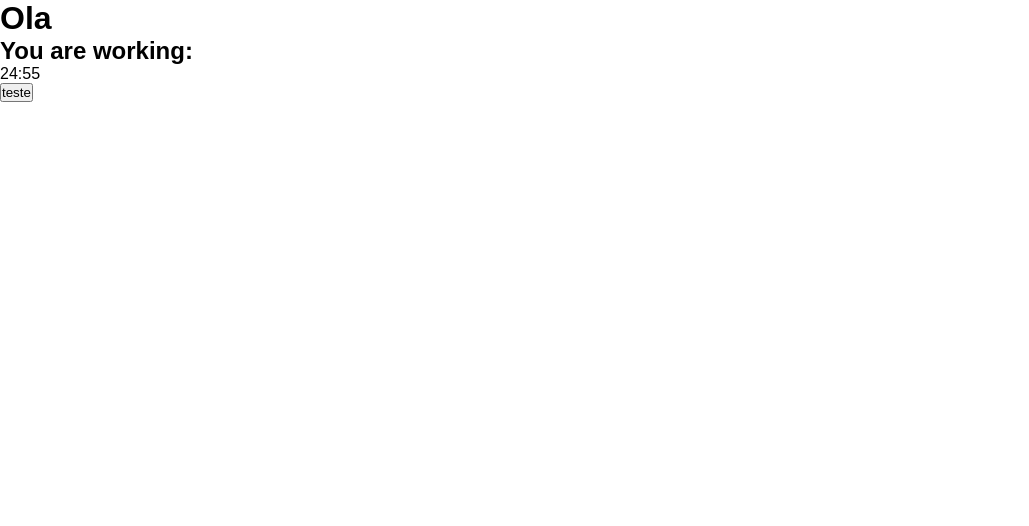
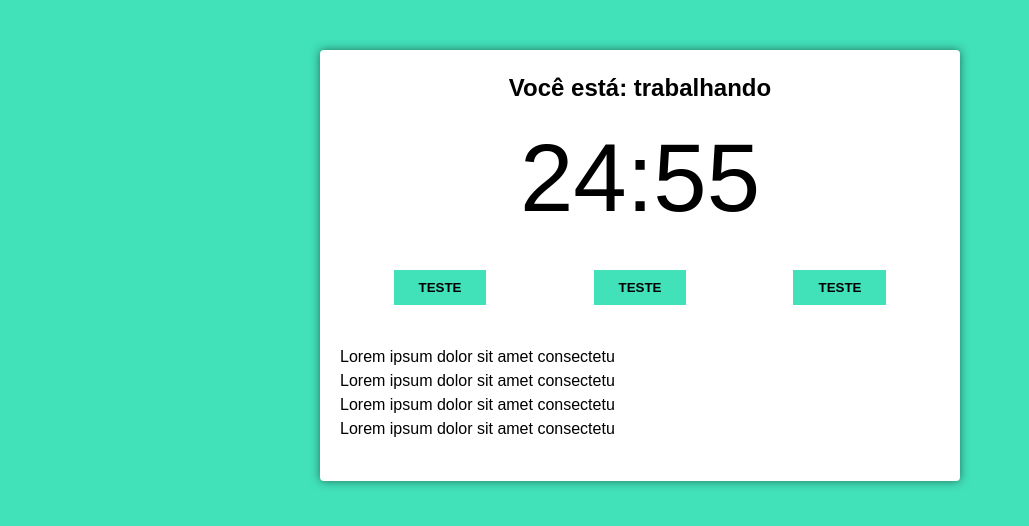
Before and after one commit to Orozimbo1/pomodoro_app, a React (Vite) app: page / in a window 1280 px wide. Shown: the top 526 px of the page, without its empty margins (0-1029 px from the left). Built offline with nearby package versions, Linux system fonts and the light colour scheme.

Commit message:
Configurando o css

```diff
--- a/index.html
+++ b/index.html
@@ -1,5 +1,5 @@
 <!doctype html>
-<html lang="en">
+<html lang="pt-br">
   <head>
     <meta charset="UTF-8" />
     <link rel="icon" type="image/svg+xml" href="/vite.svg" />
--- a/src/App.tsx
+++ b/src/App.tsx
@@ -4,12 +4,14 @@ import PomodoroTimer from './components/PomodoroTimer.jsx'
 function App(): JSX.Element {
 
   return (
-    <>
-      <h1>Ola</h1>
+    <div className='container'>
       <PomodoroTimer
-        defaultPomodoroTime={1500}
+        pomodoroTime={1500}
+        shortRestTime={300}
+        longRestTime={900}
+        cycles={4}
       />
-    </>
+    </div>
   )
 }
 
--- a/src/components/PomodoroTimer.tsx
+++ b/src/components/PomodoroTimer.tsx
@@ -1,15 +1,17 @@
 import { useState } from "react";
 import { useInterval } from "../hooks/useInterval";
-import { secondsToTime } from "../utils/secondsToTime";
 import Button from "./Button";
 import Timer from "./Timer";
 
 interface Props {
-  defaultPomodoroTime: number;
+  pomodoroTime: number;
+  shortRestTime: number;
+  longRestTime: number;
+  cycles: number;
 }
 
 const PomodoroTimer = (props: Props): JSX.Element => {
-  const [mainTime, setMaintime] = useState(props.defaultPomodoroTime);
+  const [mainTime, setMaintime] = useState(props.pomodoroTime);
 
   useInterval(() => {
     setMaintime(mainTime - 1)
@@ -17,9 +19,19 @@ const PomodoroTimer = (props: Props): JSX.Element => {
 
   return (
     <div className="pomodoro">
-      <h2>You are working:</h2>
+      <h2>Você está: trabalhando</h2>
       <Timer mainTimer={mainTime} />
-      <Button text="teste" />
+      <div className="controls">
+        <Button text="teste" />
+        <Button text="teste" />
+        <Button text="teste" />
+      </div>
+      <div className="details">
+        <p>Lorem ipsum dolor sit amet consectetu</p>
+        <p>Lorem ipsum dolor sit amet consectetu</p>
+        <p>Lorem ipsum dolor sit amet consectetu</p>
+        <p>Lorem ipsum dolor sit amet consectetu</p>
+      </div>
     </div>
   )
 }
--- a/src/index.css
+++ b/src/index.css
@@ -1,3 +1,9 @@
+:root {
+  --main-bg-color: #41e1ba;
+  --light-bg-color: #fff;
+  --working-bg-color: #ef5d50;
+}
+
 * {
   margin: 0;
   padding: 0;
@@ -7,4 +13,65 @@
 
 body {
   font-family: sans-serif;
+  background-color: var(--main-bg-color);
+  transition: background-color 300ms ease-in-out;
+  line-height: 1.5;
 }
+
+.container {
+  max-width: 640px;
+  margin: 0 auto;
+}
+
+.working {
+  background-color: var(--working-bg-color);
+}
+
+.hidden {
+  display: none;
+}
+
+.pomodoro {
+  background-color: var(--light-bg-color);
+  margin-top: 50px;
+  padding: 20px;
+  border-radius: 4px;
+  box-shadow: 0 0 10px rgba(0, 0, 0, .5);
+}
+
+.pomodoro h2 {
+  font-size: 24px;
+  text-align: center;
+}
+
+.pomodoro .timer {
+  font-size: 6rem;
+  text-align: center;
+}
+
+.pomodoro .controls {
+  display: flex;
+  align-items: center;
+  justify-content: space-evenly;
+}
+
+.pomodoro button {
+  background-color: var(--main-bg-color);
+  border: none;
+  cursor: pointer;
+  padding: 10px 25px;
+  color: #000;
+  text-transform: uppercase;
+  font-weight: 600;
+  transition: background-color 300ms ease-in-out;
+  margin: 20px auto;
+}
+
+.working .pomodoro button {
+  background-color: var(--working-bg-color);
+  color: var(--light-bg-color);
+}
+
+.pomodoro .details {
+  margin: 20px 0;
+}
```
